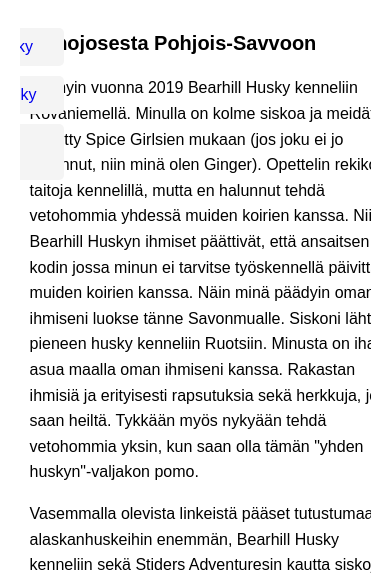
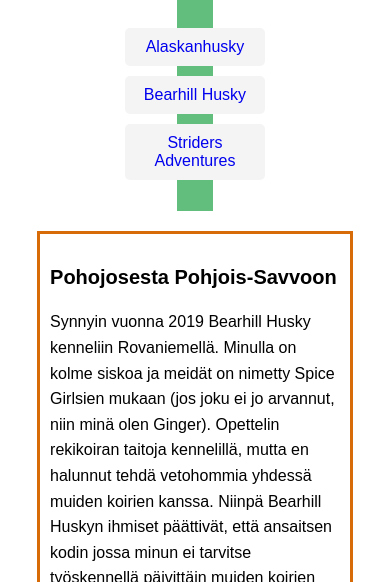
Before and after one commit to SinKosk/inkivaari-sivut, a plain HTML site: page third.html in a window 390 px wide. Shown: the part 262-844 px from the top of the page. Drawn offline with Linux system fonts and the light colour scheme.

Commit message:
päivitys
päivitys

```diff
--- a/styles.css
+++ b/styles.css
@@ -308,18 +308,21 @@ body.third #section {  /*third välilehden tekstiosuus*/
 }
 
 @media screen and (max-width: 600px) {
+  .sisältö {
+    display: flex;
+    flex-direction: column; /* Pakottaa pystysuuntaisen järjestyksen */
+    align-items: center;
+  }
+
   .side-nav {
-    display: flex;
-    flex-direction: column;
-    align-items: center; /* Keskittää navigaation */
-    position: relative;
-    width: 100%;
-    margin-bottom: 20px; /* Lisää tilaa ennen sisältöä */
+    width: 100%; /* Täyttää koko käytettävissä olevan tilan */
+    text-align: center;
+    margin-bottom: 20px; /* Lisää tilaa ennen tekstiosuutta */
   }
 
   .side-nav ul {
     display: flex;
-    flex-wrap: wrap; /* Estää linkkien menemisen päällekkäin */
+    flex-wrap: wrap;
     justify-content: center;
     padding: 0;
   }
@@ -332,15 +335,16 @@ body.third #section {  /*third välilehden tekstiosuus*/
   .side-nav a {
     display: block;
     padding: 10px;
-    background-color: #f4f4f4; /* Värillinen tausta erottamaan */
+    background-color: #f4f4f4;
     text-decoration: none;
     border-radius: 5px;
-    min-width: 120px; /* Estää linkkien kutistumisen liikaa */
+    min-width: 120px;
   }
 
   #section {
     display: block;
-    margin-top: 20px; /* Varmistaa, että navigaatio pysyy sen yläpuolella */
+    width: 100%;
+    margin-top: 20px; /* Pakottaa tekstin navigaation alapuolelle */
   }
 
   .content-area {
```
